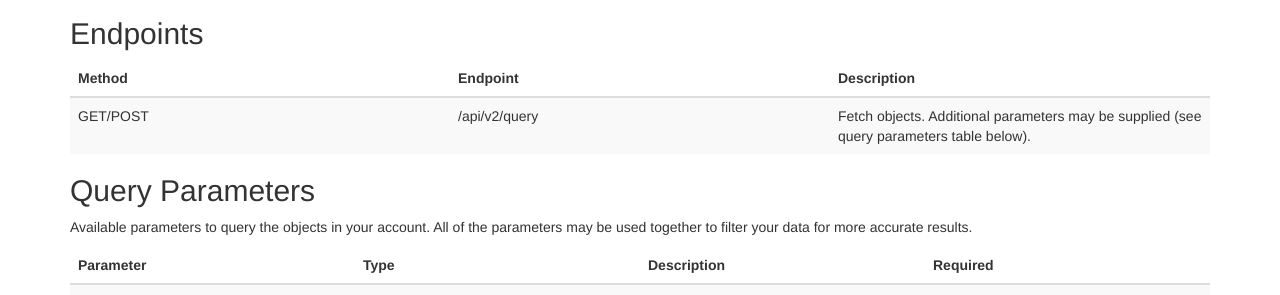
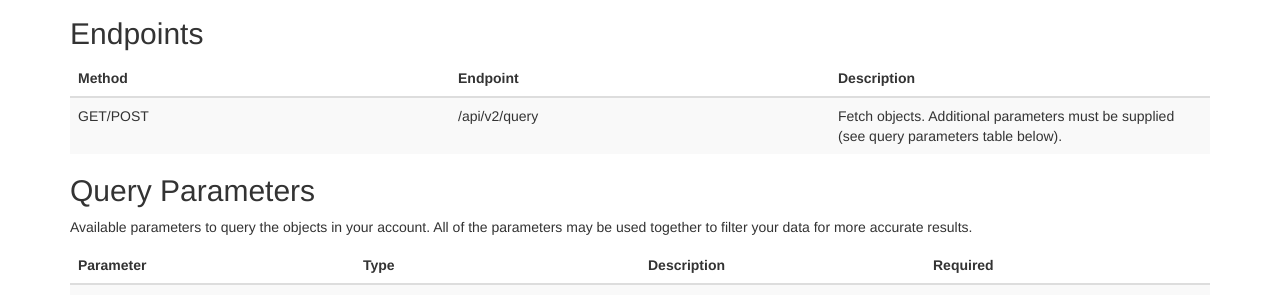
Before and after one commit to rylincoln/developer.fulcrumapp.com, a Jekyll site: the page built from _query-api/reference.md, in a window 1280 px wide and 900 px high. Shown: the part 425-720 px from the top of the window. Built offline with Jekyll 4.4.1, drawn with Linux system fonts in a browser that asks for light colours; nearby versions of some CDN libraries.

Commit message:
may -> must

```diff
--- a/_query-api/reference.md
+++ b/_query-api/reference.md
@@ -27,7 +27,7 @@ The API token offers the simplest way to access private data or perform actions
 {:.table.table-striped}
 | Method | Endpoint | Description |
 |--------|----------|-------------|
-| GET/POST | /api/v2/query | Fetch objects. Additional parameters may be supplied (see query parameters table below). |
+| GET/POST | /api/v2/query | Fetch objects. Additional parameters must be supplied (see query parameters table below). |
 
 ## Query Parameters
 
```
